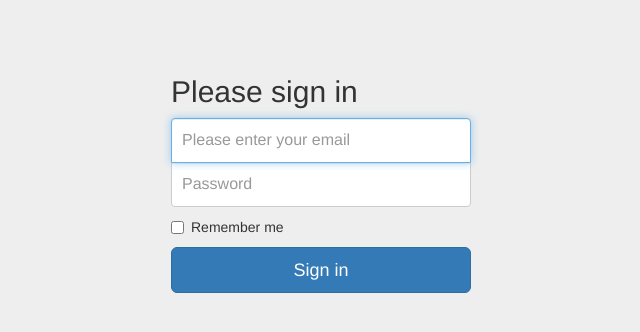
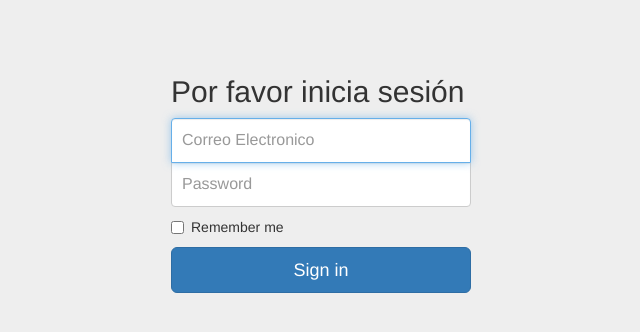
Before and after one commit to macubis/traducir_formulario, a plain HTML site: page index.html in a window 1280 px wide. Shown: the whole page, without its empty margins (319-959 px from the left). Drawn offline with nearby package versions, Linux system fonts and the light colour scheme.

Commit message:
Subiendo sin imprimir

```diff
--- a/js/main.js
+++ b/js/main.js
@@ -0,0 +1,14 @@
+function traslate(){
+	var title = document.getElementById("form-signin-heading");
+	var email = document.getElementById("inputEmail");
+	var password = document.getElementById("inputPasword");
+	var remember = document.getElementsByTagName("span")[0];
+	var button = document.getElementsByClassName("btn")[0];
+
+	title.innerHTML = "Por favor inicia sesión";
+	email.placeholder = "Correo Electronico";
+	password.placeholder = "Contraseña";
+	remember.innerHTML = "Recordar datos";
+	button.innerHTML = "Iniciar Sesión";
+}
+traslate();
```
Also changed, not shown: index.html (+0 -2 lines).
